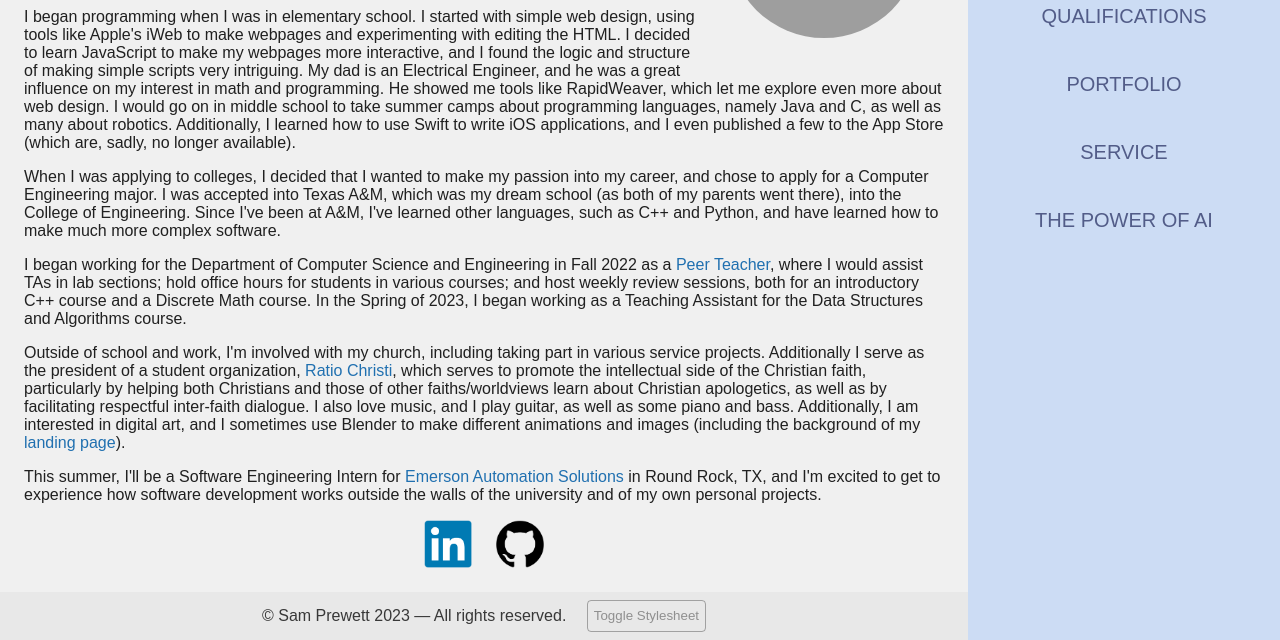
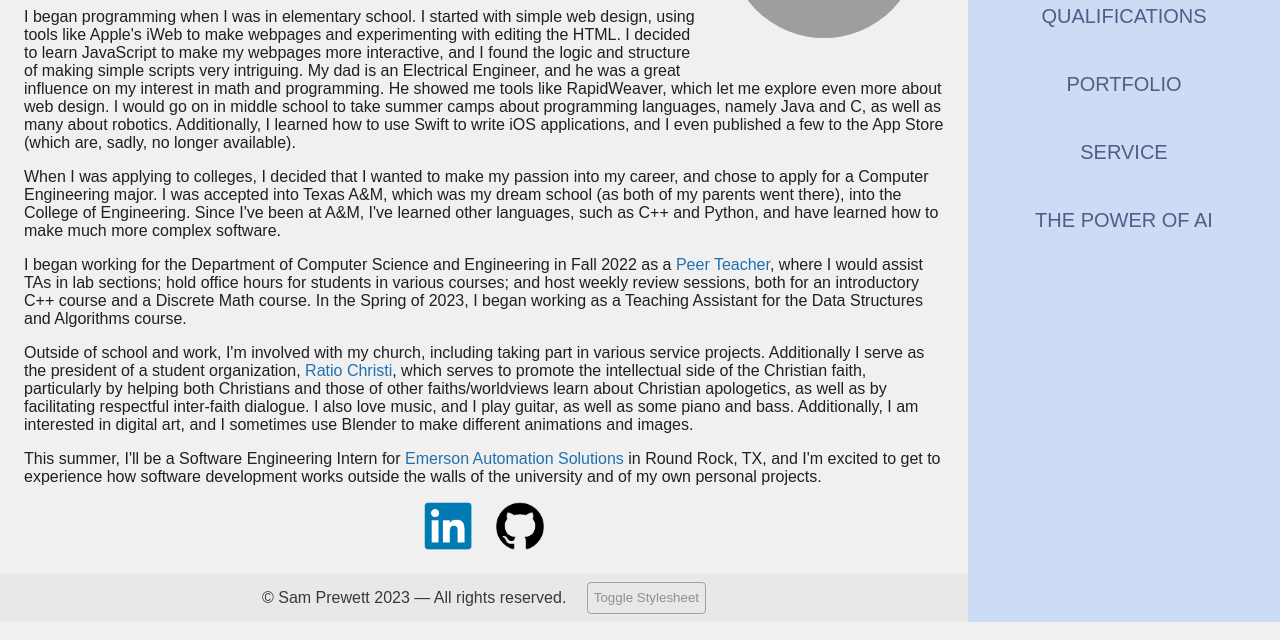
Before and after one commit to csce-331-ritchey-2023a/project-1-sam-cp, a plain HTML site: page about/index.html in a window 1280 px wide. Shown: the part 394-1034 px from the top of the page. Drawn offline with Linux system fonts and the light colour scheme; grey boxes are pictures that could not be loaded; a web font is replaced by a local one.

Commit message:
Updated about me page, background, and navbar

```diff
--- a/about/index.html
+++ b/about/index.html
@@ -56,7 +56,7 @@
             promote the intellectual side of the Christian faith, particularly by helping both Christians and those of other faiths/worldviews
             learn about Christian apologetics, as well as by facilitating respectful inter-faith dialogue.
             I also love music, and I play guitar, as well as some piano and bass.
-            Additionally, I am interested in digital art, and I sometimes use Blender to make different animations and images (including the background of my <a href="../">landing page</a>).
+            Additionally, I am interested in digital art, and I sometimes use Blender to make different animations and images.
         </p>
         <p>
             This summer, I'll be a Software Engineering Intern for <a target="_blank" href="https://www.emerson.com/en-us/automation-solutions">Emerson Automation Solutions</a> in Round Rock, TX, and I'm excited to get to experience
--- a/resources/style2.css
+++ b/resources/style2.css
@@ -25,6 +25,7 @@ body {
     margin: 0;
     width: 100%;
     font-size: 14pt;
+	background-color: #f8ece8;
 }
 
 div.title {
@@ -48,6 +49,7 @@ div.title h1 {
 
 div.sidebar {
     background-color: #a74444f0;
+	backdrop-filter: blur(3pt);
     position:sticky;
     top: 0;
     height: 54pt;
@@ -122,7 +124,7 @@ div.sidebar nav a {
 
 	div.content {
 		margin: 18pt 0.25in !important;
-		font-size: 12pt;
+		font-size: 13pt;
 	}
 
 	div.content h1, div.content h2 {
```
